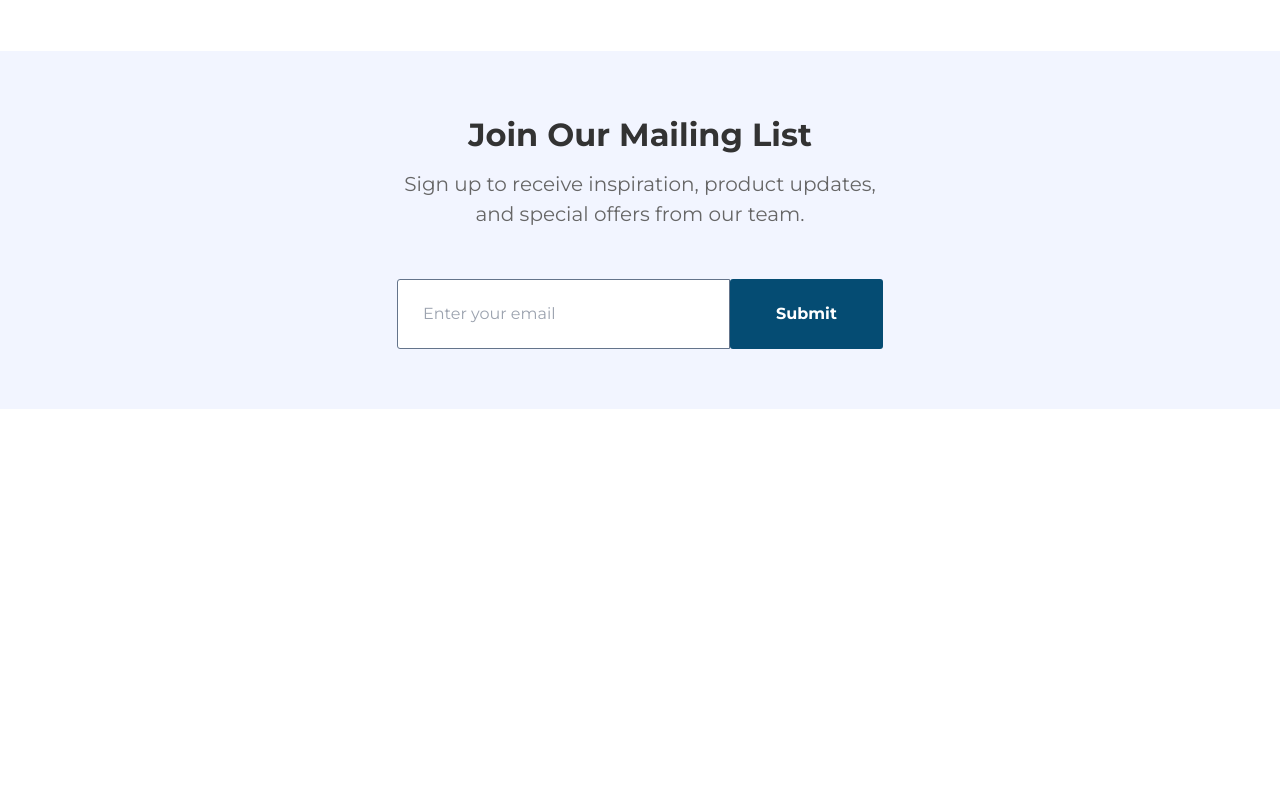
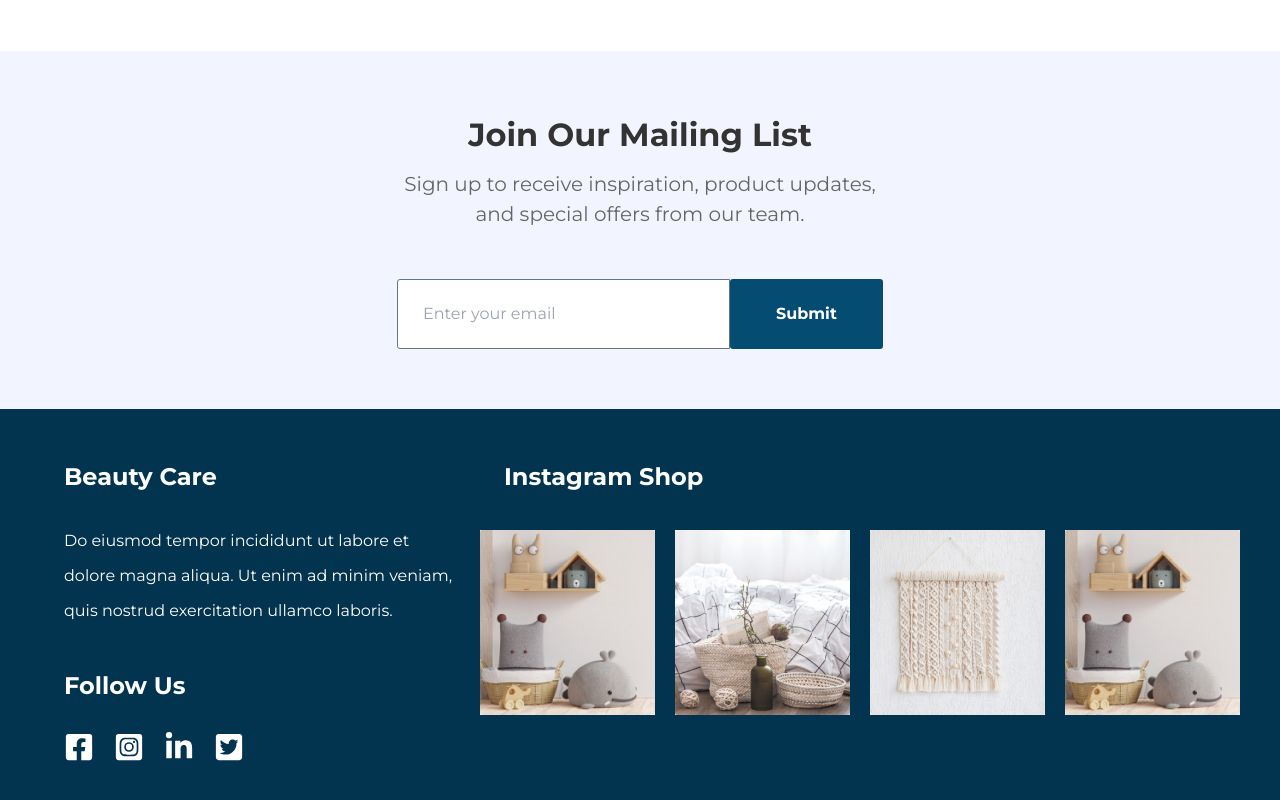
Before and after one commit to AlfazUlIslam/furniture, a React (Vite) app: page / in a window 1280 px wide. Shown: the part 4207-5007 px from the top of the page. Before the commit the page ends 4616 px from the top, so only its background shows below. Built offline with nearby package versions, Linux system fonts and the light colour scheme; the HTML template or start-up script is replaced by a standard one.

Commit message:
Footer structure and desktop styles added

```diff
--- a/src/App.jsx
+++ b/src/App.jsx
@@ -1,5 +1,5 @@
 import { Navbar } from "./components"
-import { Hero, Features, Collection, YourSpace, Products, Services, Newsletter } from "./sections"
+import { Hero, Features, Collection, YourSpace, Products, Services, Newsletter, Footer } from "./sections"
 import './App.css'
 
 function App() {
@@ -13,6 +13,7 @@ function App() {
       <Products />
       <Services />
       <Newsletter />
+      <Footer />
     </div>
   )
 }
--- /dev/null
+++ b/src/components/FooterImage/FooterImage.jsx
@@ -0,0 +1,12 @@
+const FooterImage = (props) => {
+    const { image, altText } = props
+
+    return (
+        // Footer image
+        <img
+            src={image}
+            alt={altText}
+        />
+    )
+}
+export default FooterImage
--- /dev/null
+++ b/src/components/SmallTitle/SmallTitle.jsx
@@ -0,0 +1,12 @@
+const SmallTitle = (props) => {
+    const { content } = props
+
+    return (
+        // Small title
+        <div className="font-montserrat font-bold text-[24px]
+        text-white">
+            {content}
+        </div>
+    )
+}
+export default SmallTitle
--- /dev/null
+++ b/src/components/SocialIcon/SocialIcon.jsx
@@ -0,0 +1,14 @@
+const SocialIcon = (props) => {
+    const { iconComponent } = props
+
+    return (
+        // socila icon
+        <i className="text-[20px] text-white
+        cursor-pointer transition-all duration-1000
+        hover:shadow-xl hover:shadow-blue-600
+        sm:text-[22px] md:text-[20px] xl:text-[30px]">
+            {iconComponent}
+        </i>
+    )
+}
+export default SocialIcon
--- a/src/components/index.js
+++ b/src/components/index.js
@@ -6,3 +6,6 @@ export { default as SectionDescription } from "./SectionDescription/SectionDescr
 export { default as InspirationImage } from "./InspirationImage/InspirationImage"
 export { default as ProductsCard } from "./ProductsCard/ProductsCard"
 export { default as ServicesCard } from "./ServicesCard/ServicesCard"
+export { default as SmallTitle } from "./SmallTitle/SmallTitle"
+export { default as SocialIcon } from "./SocialIcon/SocialIcon"
+export { default as FooterImage } from "./FooterImage/FooterImage"
--- /dev/null
+++ b/src/containers/ColumnOne/ColumnOne.jsx
@@ -0,0 +1,11 @@
+const ColumnOne = (props) => {
+    const { styles, children } = props
+
+    return (
+        // Column one
+        <div className={`${styles}`}>
+            {children}
+        </div>
+    )
+}
+export default ColumnOne
--- /dev/null
+++ b/src/containers/ColumnTwo/ColumnTwo.jsx
@@ -0,0 +1,11 @@
+const ColumnTwo = (props) => {
+    const { styles, children } = props
+
+    return (
+        // Column two
+        <div className={`${styles}`}>
+            {children}
+        </div>
+    )
+}
+export default ColumnTwo
--- a/src/containers/index.js
+++ b/src/containers/index.js
@@ -1 +1,3 @@
 export { default as Container } from "./Container/Container"
+export { default as ColumnOne } from "./ColumnOne/ColumnOne"
+export { default as ColumnTwo } from "./ColumnTwo/ColumnTwo"
--- /dev/null
+++ b/src/sections/Footer/Footer.jsx
@@ -0,0 +1,65 @@
+import { Container, ColumnOne, ColumnTwo } from "../../containers"
+import { SmallTitle, SocialIcon, FooterImage } from "../../components"
+import { FaFacebookSquare, FaInstagramSquare, FaLinkedinIn, FaTwitterSquare } from "react-icons/fa"
+import { footerImage1, footerImage2, footerImage3, footerImage4 } from "../../assets"
+
+const Footer = () => {
+  return (
+    // Footer
+    <footer className="bg-darkBlue">
+        <Container styles={`px-6 pt-[50px] pb-[90px] flex gap-10`}>
+            <ColumnOne styles={`flex flex-col gap-10`}>
+                {/* Column content */}
+                <div className="flex flex-col items-start gap-[28px]">
+                    <SmallTitle
+                        content={"Beauty Care"}
+                    />
+                    {/* Column content description */}
+                    <p className="w-[400px] font-montserrat font-normal
+                    text-[16px] leading-[35px] text-white">
+                        Do eiusmod tempor incididunt ut labore et dolore magna aliqua. Ut enim ad minim veniam, quis nostrud exercitation ullamco laboris.
+                    </p>
+                </div>
+                {/* Follow us */}
+                <div className="flex flex-col items-start gap-[28px]">
+                    <SmallTitle
+                        content={"Follow Us"}
+                    />
+                    {/* Social media icons */}
+                    <div className="flex justify-center items-center
+                    gap-[20px]">
+                        <SocialIcon iconComponent={<FaFacebookSquare />} />
+                        <SocialIcon iconComponent={<FaInstagramSquare />} />
+                        <SocialIcon iconComponent={<FaLinkedinIn />} />
+                        <SocialIcon iconComponent={<FaTwitterSquare />} />
+                    </div>
+                </div>
+            </ColumnOne>
+            <ColumnTwo styles={`flex flex-col items-start gap-[35px]`}>
+                <SmallTitle content={"Instagram Shop"} />
+                {/* Column two images */}
+                <div className="flex justify-center items-center
+                gap-[20px]">
+                    <FooterImage
+                        image={footerImage1}
+                        altText={"Kids room furniture"}
+                    />
+                    <FooterImage
+                        image={footerImage2}
+                        altText={"Living room furniture"}
+                    />
+                    <FooterImage
+                        image={footerImage3}
+                        altText={"Woolen wall decor"}
+                    />
+                    <FooterImage
+                        image={footerImage1}
+                        altText={"Kitchen furniture"}
+                    />
+                </div>
+            </ColumnTwo>
+        </Container>
+    </footer>
+  )
+}
+export default Footer
--- a/src/sections/index.js
+++ b/src/sections/index.js
@@ -5,3 +5,4 @@ export { default as YourSpace } from "./YourSpace/YourSpace"
 export { default as Products } from "./Products/Products"
 export { default as Services } from "./Services/Services"
 export { default as Newsletter } from "./Newsletter/Newsletter"
+export { default as Footer } from "./Footer/Footer"
```
